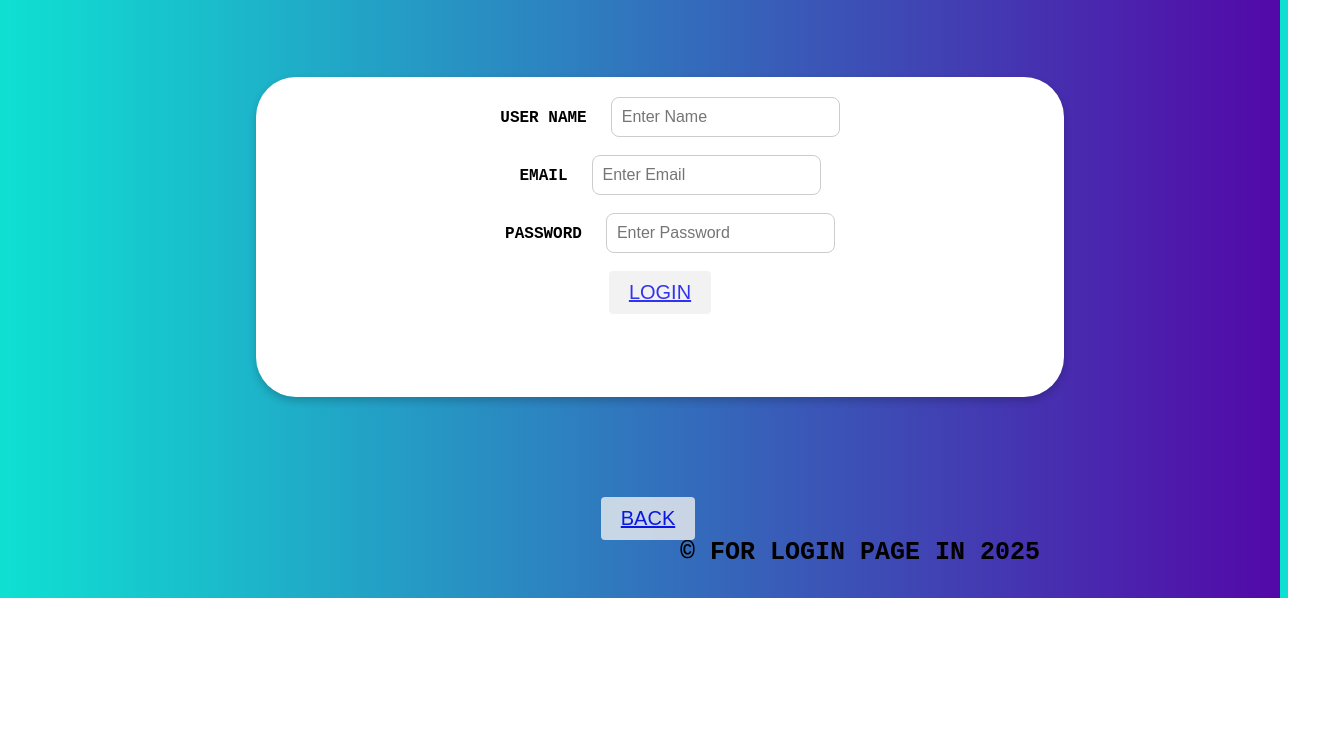
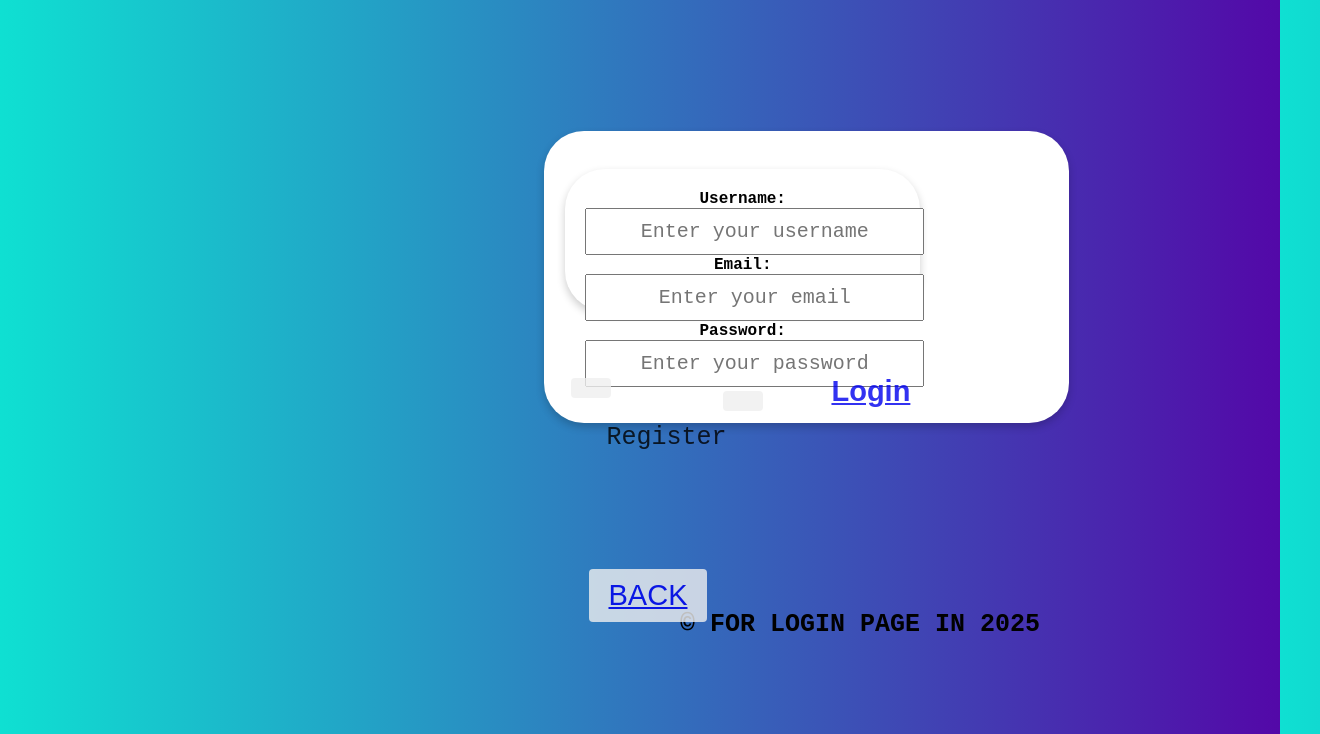
Before and after one commit to Alliance2007/PhantomByte, a plain HTML site: page pages/login-page.html in a window 1280 px wide. Shown: the part 243-977 px from the top of the page, 1320 px wide, since content can reach past the window. Before the commit the page ends 841 px from the top, so only its background shows below. Drawn offline with Linux system fonts and the light colour scheme.

Commit message:
hello ghee

```diff
--- a/css/blog-page.css
+++ b/css/blog-page.css
@@ -17,7 +17,7 @@ img{
 nav{
     position: absolute;
     top: 15%;
-    left: 39%;
+    left: 29%;
     width: 10px;
     height: 10%;
     display: flex;
@@ -47,20 +47,7 @@ nav{
 main {
     padding: 20px;
 }
-/* #ft{
 
-    position: absolute;
-    display: flex;
-    top: 12000%;
-    width: 99%;
-    height: 10%;
-   justify-content: center;
-   font: size 25px;
-   text-align: center;
-
-
-
-} */
 
     @media screen and (max-width: 768px){
         body{
@@ -152,7 +139,7 @@ label{
     justify-content: center;
     top: 60%;
     left: 70%;
-    width: 50%;
+    width: 40%;
     height: 50%;
     border-radius: 50%;
 }
@@ -182,7 +169,7 @@ label{
 }
 .header nav img {
     width: 50px;
-    height: 50px;
+    height: 7px;
 }
 .comment-container {
   max-width: 600px;
@@ -202,20 +189,25 @@ nav a{
    color: blue;
     top: 90%;
     width: 100%;
-    height: 10%;
+    height: 9%;
     justify-content: center;
     font-size: 25px;
     text-align: center;
 
 }
- #ft{
-   position: absolute;
-   display: flex;
-   color: blue;
-    top: 90%;
-    width: 100%;
-    height: 10%;
+p{
+    position: absolute;
     justify-content: center;
-    font-size: 25px;
     text-align: center;
+    font-size: 20px;
+    left: 40%;
+    top: 98%;
 }
+button{
+    position: absolute;
+    top: 70%;
+    left: 40%;
+    font-size: 20px;
+    padding: 10px 20px;
+
+}
--- a/css/login-page.css
+++ b/css/login-page.css
@@ -1,5 +1,12 @@
+@media screen and (min-width: 168px) {
+    body {
+        background-image: linear-gradient(to right, rgb(15, 224, 210), rgb(83, 8, 168));
+    }
 
-        body{
+}
+
+
+      body{
                background-image: linear-gradient(to right, rgb(15, 224, 210), rgb(83, 8, 168));
 
 
@@ -17,7 +24,7 @@ img{
 nav{
     position: absolute;
     top:15%;
-    left: 39%;
+    left: 29%;
     width: 10px;
     height: 10%;
     display: flex;
@@ -35,7 +42,7 @@ nav{
     }
     nav{
         top: 15%;
-        left: 35%;
+        left: 23%;
     }
     nav {
         font-size: 20px;
@@ -56,20 +63,21 @@ p{
 }
 #login-form{
     position: absolute;
-    top: 40%;
-    left: 20%;
+    top: 13%;
+    left: 4%;
     width: 60%;
     height: 35%;
     padding: 20px;
     background-color: white;
     border-radius: 40px;
     box-shadow: 0 4px 8px rgba(0,0,0,0.2);
+    text-align: center;
 }
  #ft{
    position: absolute;
    display: flex;
    color: blue;
-    top: 90%;
+    top: 99%;
     width: 100%;
     height: 10%;
     justify-content: center;
@@ -77,15 +85,15 @@ p{
     text-align: center;
 }
 input{
-
-    padding: 10px;
-    border: 1px solid #ccc;
-    border-radius: 8px;
-    font-size: 16px;
-
+    text-align: center;
+    font-size: 20px;
+    font-family: 'Courier New', Courier, monospace;
+    width: 100%;
+    padding: 10px
+    /* border-radius% */
 }
 label{
-    font-size: 20x;
+    font-size: 30x;
     color: black;
     font-family: 'Courier New', Courier, monospace;
     text-align: center;
@@ -98,13 +106,13 @@ button{
     color: black;
     border: none;
     padding: 10px 20px;
-    font-size: 20px;
+    font-size: 29px;
     border-radius: 4px;
     cursor: pointer;
     opacity: 80%;
 }
 .nav{
-    margin-left: 1000px;
+    margin-left: 100px;
     position: fixed;
     top: 100px;
 }
@@ -152,3 +160,37 @@ nav a{
     text-decoration: none;
     color: rgb(106, 95, 95);
 }
+.master{
+    position: absolute;
+    top: 35%;
+    left: 40%;
+    width: 60%;
+    height: 85%;
+    padding: 20px;
+
+}
+
+
+#other{
+    position: absolute;
+    top: 83%;
+    left: -55%;
+    font-size: 17px;
+
+}
+
+.login a{
+    position: absolute;
+    top: 145%;
+    left: 75%;
+
+}
+#other {
+    position: absolute;
+    top: 83%;
+    left: 5%;
+    font-size: 17px;
+    color: black;
+    text-align: center;
+
+}
--- a/css/register-page.css
+++ b/css/register-page.css
@@ -1,4 +1,9 @@
+  @media screen and (max-width: 168px) {
+    body {
+        background-image: linear-gradient(to right, rgb(15, 224, 210), rgb(83, 8, 168));
+    }
 
+  }
 
         body{
                background-image: linear-gradient(to right, rgb(15, 224, 210), rgb(83, 8, 168));
@@ -80,7 +85,7 @@ input{
 
     padding: 10px;
     border: 1px solid #ccc;
-    border-radius: 8px;
+    border-radius: 40px;
     font-size: 16px;
 
 }
@@ -104,7 +109,7 @@ button{
     opacity: 80%;
 }
 .nav{
-    margin-left: 1000px;
+    margin-left: 100px;
     position: fixed;
     top: 100px;
 }
@@ -149,7 +154,7 @@ nav a{
     color: black;
 }
 .header nav a:hover {
-    color: white;
+    /* color: white; */
     text-decoration: overline;
 }
 .header nav a.active {
@@ -177,3 +182,10 @@ nav a{
 
 
 }
+
+a{
+    position: absolute;
+    top: 73%;
+    left: 40%;
+    font-size: 0px;
+}
--- a/pages/login-page.html
+++ b/pages/login-page.html
@@ -24,26 +24,38 @@
 
 
           </nav>
+     <p><b><b>LOGIN FORM</b></b></p>
+</div>
+<div class="master">
+    <div class="login">
 
-</div>
-    <div id="login">
-        <p><b><b>LOGIN FORM</b></b></p>
         <center id="login-form">
 
+            <form id="login-form">
+                <label for="username"><strong>Username:</strong></label>
+                <input type="text" id="username" name="username" placeholder="Enter your username" required>
 
-        <label ><b>USER NAME</b></label>
-        <input type="text"id="username"placeholder="Enter Name"><br><br>
-        <label ><b>EMAIL</b></label>
-        <input type="text"id="email"placeholder="Enter Email"><br><br>
-        <label><b>PASSWORD</b></label>
-        <input type="text"id="password"placeholder="Enter Password"><br><br>
-        <label ><b>
-            <button @click="login">
-                <a href="dashboarde-page.html">LOGIN</a>
-            </button>
+                <label for="email"><strong>Email:</strong></label>
+                <input type="email" id="email" name="email" placeholder="Enter your email" required>
 
-        </b></label>
+                <label for="password"><strong>Password:</strong></label>
+                <input type="password" id="password" name="password" placeholder="Enter your password" required>
+
+                <button type="submit">
+                    <a href="dashboader-page.html"><strong>Login</strong></a>
+                </button>
+         </form>
+
+                <div id="other">
+
+
+
+                <button type="button" onclick="window.location.href='register-page.html'">
+                <p>Register</p></button>
+
+   </div>
 </center>
+    </div>
     </div>
     <div id="ft">
         <footer>
@@ -55,5 +67,9 @@
         <button><a href="home-page.html">BACK</a></button>
     </label>
 
+    </div>
+    <sript src="../js/login-page.js"></sript>
+
+
    </body>
 </html>
```
Also changed, not shown: css/contact-page.css (+8 -2 lines), css/dashboader-page.css (+16 -0 lines), css/search-page.css (added, +12 -0 lines), css/skills-page.css (+6 -4 lines), index.html (+1 -1 lines), pages/abaut-page.html (+4 -3 lines), pages/blog-page.html (+9 -4 lines), pages/dashboader-page.html (+4 -1 lines), pages/register-page.html (+33 -6 lines), pages/search-page.html (added, +19 -0 lines), script/login-page.js (added, +40 -0 lines), script/register-page.js (added, +41 -0 lines).
